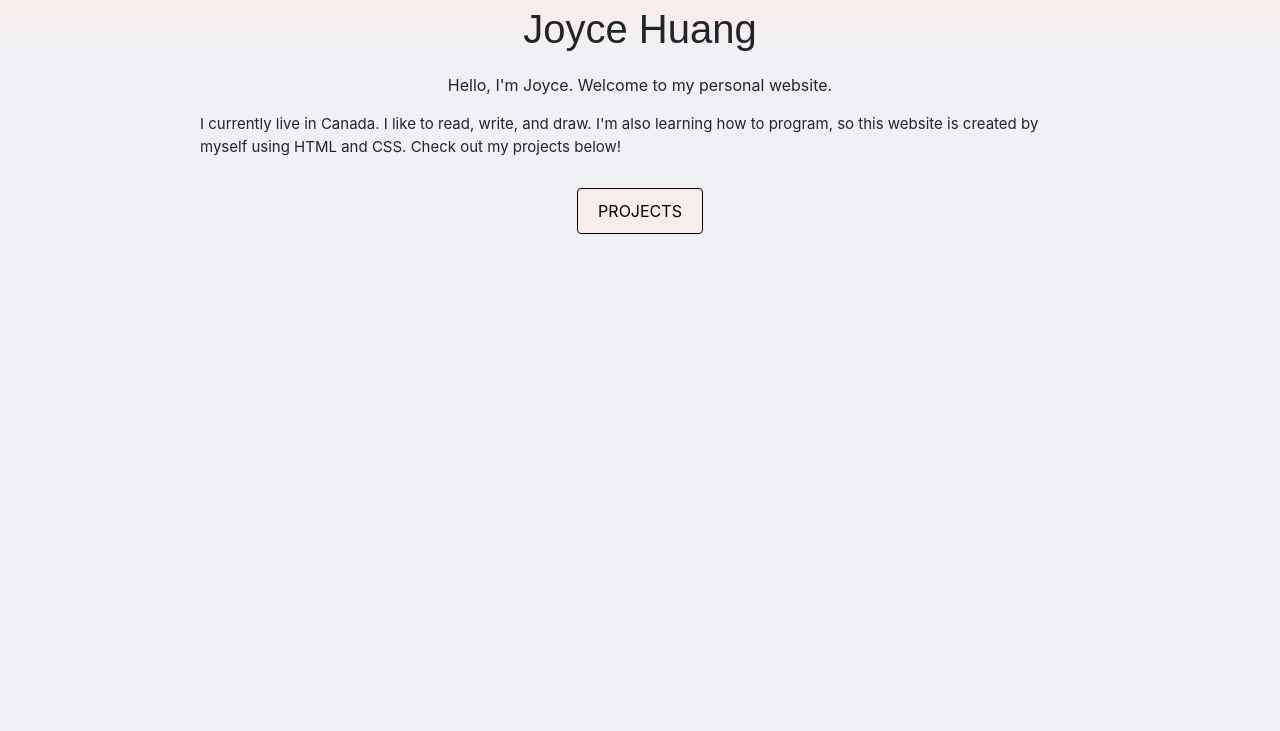
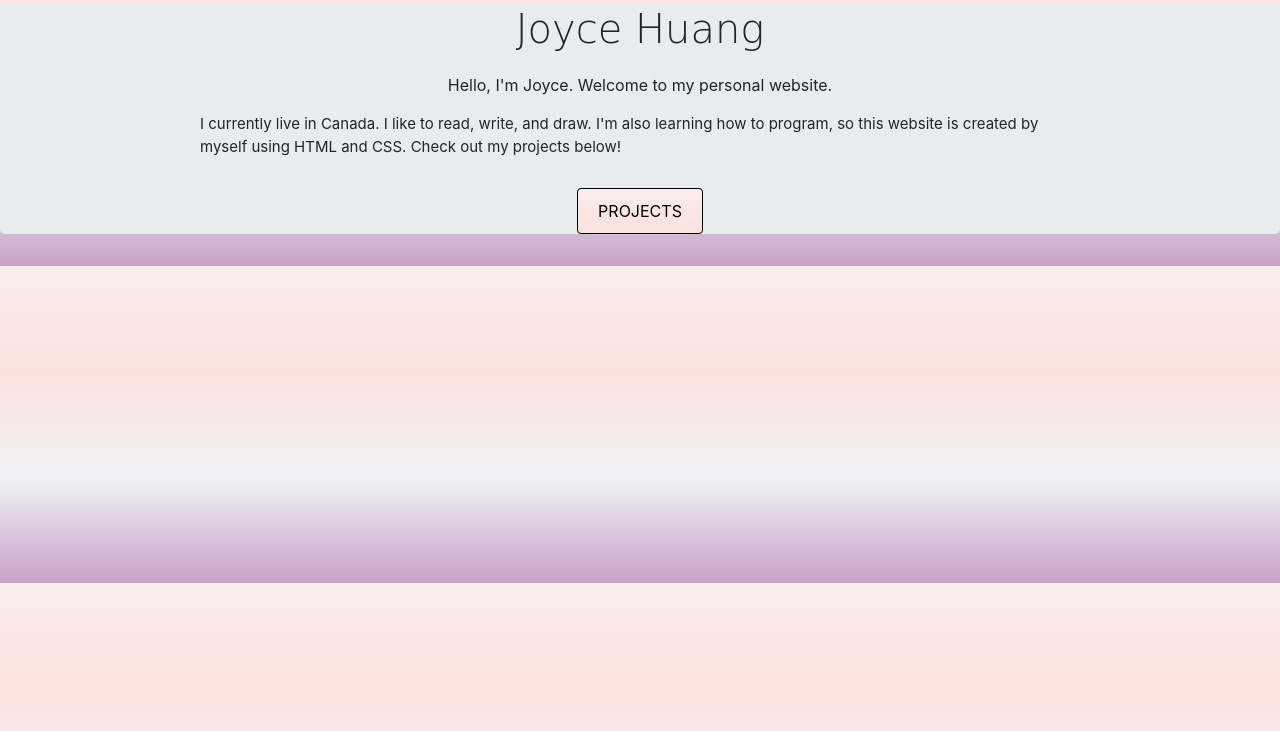
Before and after one commit to JoyceXY12/JoyceXY12.github.io, a plain HTML site: page index.html in a window 1280 px wide. Shown: the part 51-782 px from the top of the page. Drawn offline with nearby package versions, Linux system fonts and the light colour scheme.

Commit message:
change background of index to gradient four colors

```diff
--- a/index.html
+++ b/index.html
@@ -29,9 +29,9 @@
     <link href="./style.css" rel="stylesheet">
   </head>
 
-  <body style="background-color: #F0F1F4"> <!--#FAF5DF-->
+  <body style="background-image: linear-gradient(#F8EDEB, #FAE1DD, #F0F1F4, #C8A2C8)"> <!--#FAF5DF-->
 
-    <nav class="navbar navbar-expand-md fixed-top" style="background-color: #F8EDEB; color: black; font-family: Cursive"> <!--background-color: #F8EDE8-->
+    <nav class="navbar navbar-expand-md fixed-top" style="color: black; font-family: Cursive"> <!--background-color: #F8EDE8-->
       <a class="navbar-brand" style="color: black" href="./index.html"><strong>JH</strong></a>
       <button class="navbar-toggler" type="button" data-toggle="collapse" data-target="#navbarsExampleDefault" aria-controls="navbarsExampleDefault" aria-expanded="false" aria-label="Toggle navigation">
         <span class="navbar-toggler-icon"></span>
@@ -48,14 +48,14 @@
     <main role="main">
 
       <!-- Main jumbotron for a primary marketing message or call to action -->
-      <div class="jumbotron p-0" style="background-color: #F0F1F4">
+      <div class="jumbotron p-0">
 
         <div class="classA"> <!--E7EBF3--> <!-- style="background-color: #F0F1F4"-->
-          <h1 class="display-3" style="font-size: 20px; font-family: Fantasy; background-image: linear-gradient(#F8EDEB, #F0F1F4)"><center>Joyce Huang</center></h1>
+          <h1 class="display-3" style="font-size: 20px; font-family: Cursive"><center>Joyce Huang</center></h1>
           <p style="font-size: 15px; margin: 20px 20px 20px 0px"><center>Hello, I'm Joyce. Welcome to my personal website. </center></p>
           <p style="font-size: 15px; margin: 10px 200px 20px 200px">I currently live in Canada. I like to read, write, and draw. I'm also learning how to program, so this website is created by myself using HTML and CSS. Check out my projects below!</p>
           <div class="j_but">
-            <a class="btn btn-info" style="background-color: #F8EDEB; border-color: black; color: black; padding: 10px 20px 10px 20px; margin: 10px 0px 0px 0px" href="./project.html" role="button">PROJECTS</a>
+            <a class="btn btn-info" style="background-image: linear-gradient(#F8EDEB, #FAE1DD); border-color: black; color: black; padding: 10px 20px 10px 20px; margin: 10px 0px 0px 0px" href="./project.html" role="button">PROJECTS</a>
           </div>
         </div>
 
```
